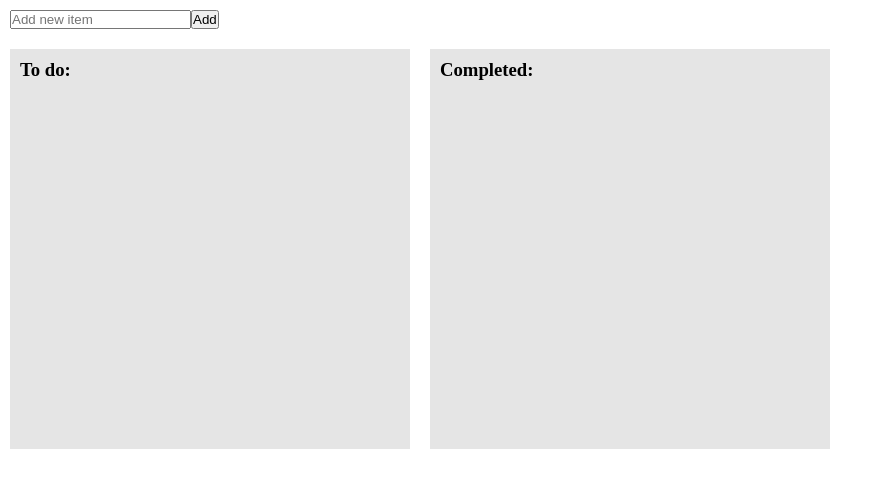
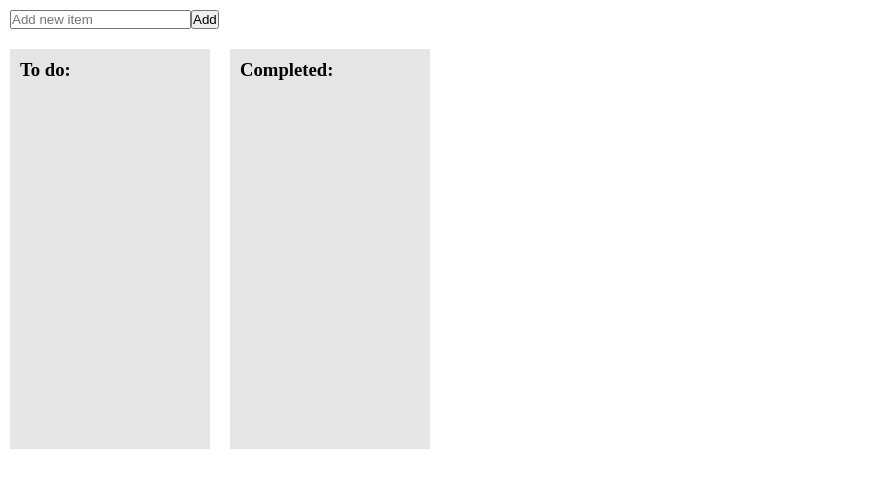
Before and after one commit to mwanago/to-do-list, a React (Vite) app: page / in a window 1280 px wide. Shown: the top 488 px of the page, without its empty margins (0-883 px from the left). Built offline with nearby package versions, Linux system fonts and the light colour scheme.

Commit message:
feat: make the lists narrower

```diff
--- a/src/ToDoList/List.module.css
+++ b/src/ToDoList/List.module.css
@@ -1,5 +1,5 @@
 .list {
-  width: 400px;
+  width: 200px;
   min-height: 400px;
   background: rgb(0, 0, 0, 0.1);
   margin: 10px;
```
